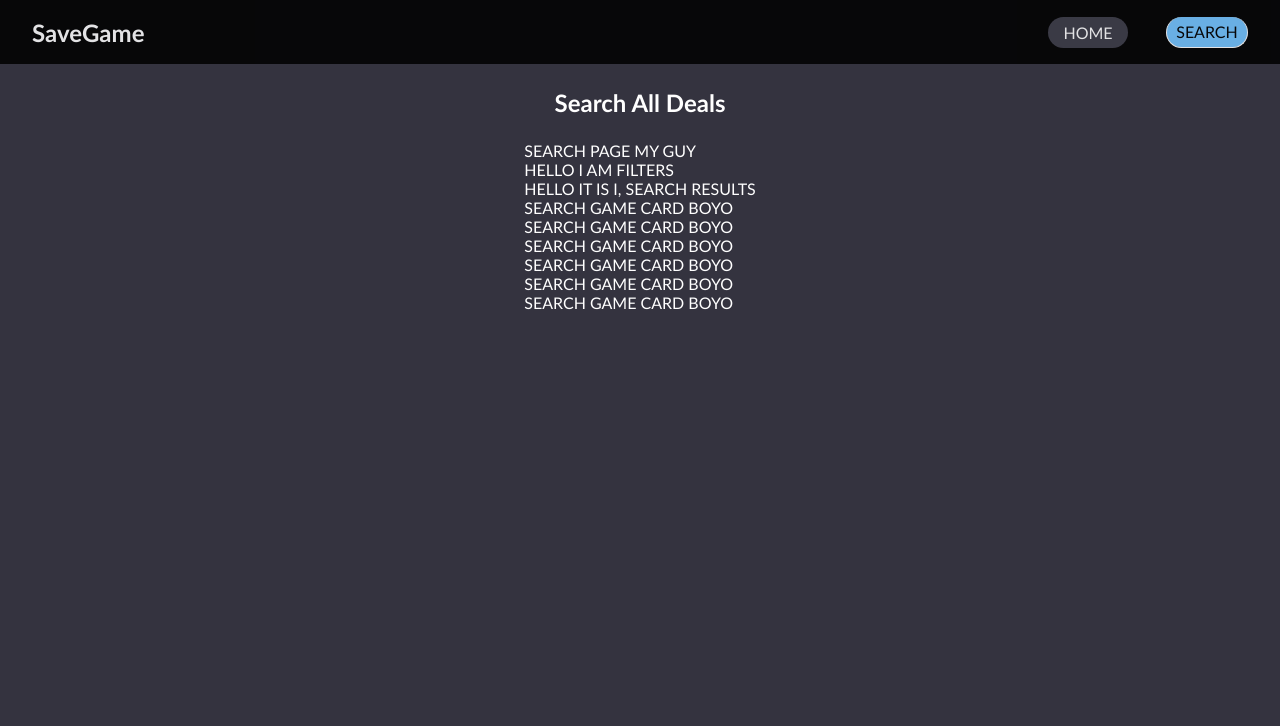
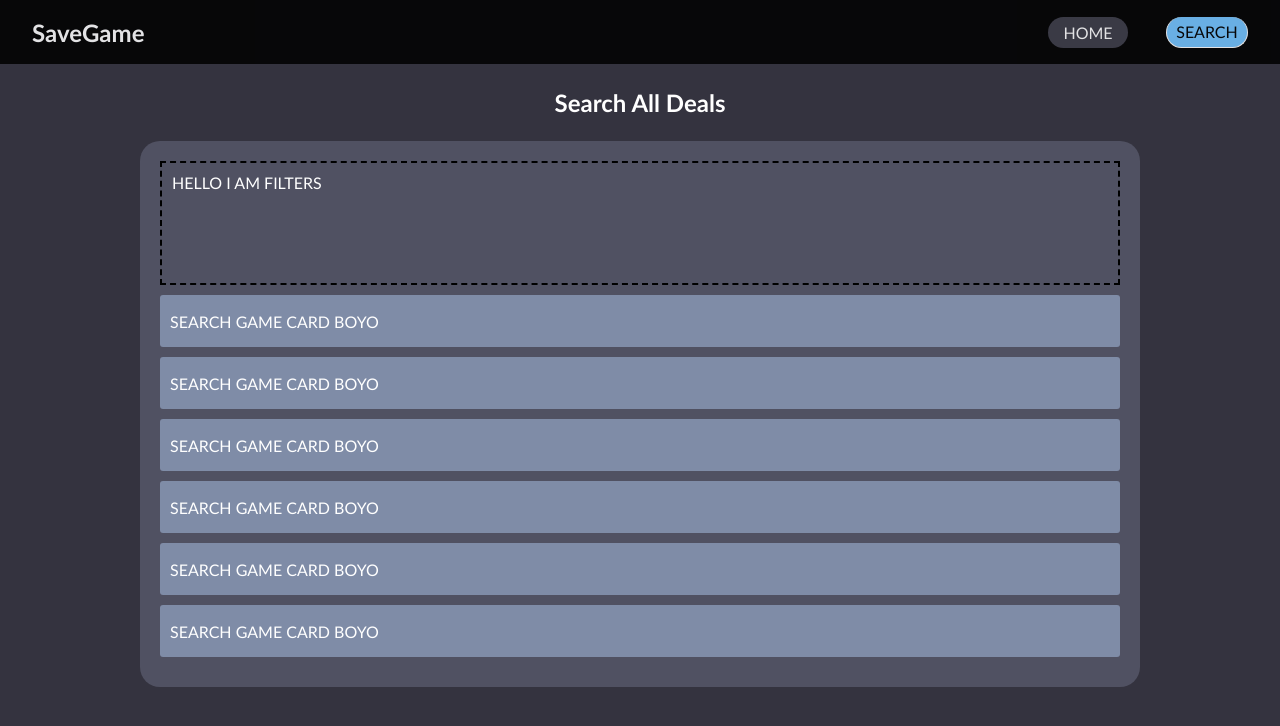
Before and after one commit to Abumpus1/showcase, a React (Create React App) app: page /search in a window 1280 px wide. Shown: the top 726 px of the page. Built offline with nearby package versions, Linux system fonts and the light colour scheme; no server answers.

Commit message:
Layout sizing for elements

```diff
--- a/src/components/Filters.js
+++ b/src/components/Filters.js
@@ -3,7 +3,7 @@ import "../styles/Filters.css";
 
 function Filters() {
   return (
-    <div>
+    <div className="filters">
       HELLO I AM FILTERS
     </div>
   )
--- a/src/components/SearchGameCard.js
+++ b/src/components/SearchGameCard.js
@@ -3,7 +3,7 @@ import "../styles/SearchGameCard.css";
 
 function SearchGameCard() {
   return (
-    <div>
+    <div className="search-game-card">
       SEARCH GAME CARD BOYO
     </div>
   )
--- a/src/components/SearchPage.js
+++ b/src/components/SearchPage.js
@@ -5,8 +5,7 @@ import SearchResults from "./SearchResults";
 
 function SearchPage() {
   return (
-    <div>
-      SEARCH PAGE MY GUY
+    <div className="search-page">
       <Filters />
       <SearchResults />
     </div>
--- a/src/components/SearchResults.js
+++ b/src/components/SearchResults.js
@@ -4,8 +4,7 @@ import SearchGameCard from "./SearchGameCard";
 
 function SearchResults() {
   return (
-    <div>
-      HELLO IT IS I, SEARCH RESULTS
+    <div className="search-results">
       <SearchGameCard />
       <SearchGameCard />
       <SearchGameCard />
--- a/src/styles/DashboardGameCard.css
+++ b/src/styles/DashboardGameCard.css
@@ -9,6 +9,7 @@
   border-radius: 3px;
   position: relative;
 }
+
 .dash-game-card:hover {
   background-color: rgb(106, 174, 208);
 }
--- a/src/styles/Filters.css
+++ b/src/styles/Filters.css
@@ -0,0 +1,6 @@
+.filters {
+  border: dashed black 2px;
+  display: flex;
+  padding: 10px;
+  height: 100px;
+}
--- a/src/styles/SearchGameCard.css
+++ b/src/styles/SearchGameCard.css
@@ -0,0 +1,15 @@
+.search-game-card {
+  background-color: rgb(127, 140, 167);
+  margin: 10px 0;
+  display: flex;
+  justify-content: space-between;
+  padding: 5px 10px;
+  height: 42px;
+  align-items: center;
+  border-radius: 3px;
+  position: relative;
+}
+
+.search-game-card:hover {
+  background-color: rgb(106, 174, 208);
+}
--- a/src/styles/SearchPage.css
+++ b/src/styles/SearchPage.css
@@ -0,0 +1,13 @@
+.search-page {
+  width: 75%;
+  max-width: 1200px;
+  padding: 20px;
+  border-radius: 20px;
+  background-color: rgb(80, 81, 98);
+}
+
+@media screen and (max-width:1120px) {
+  .search-page {
+    width: 92%;
+  }
+}
```
